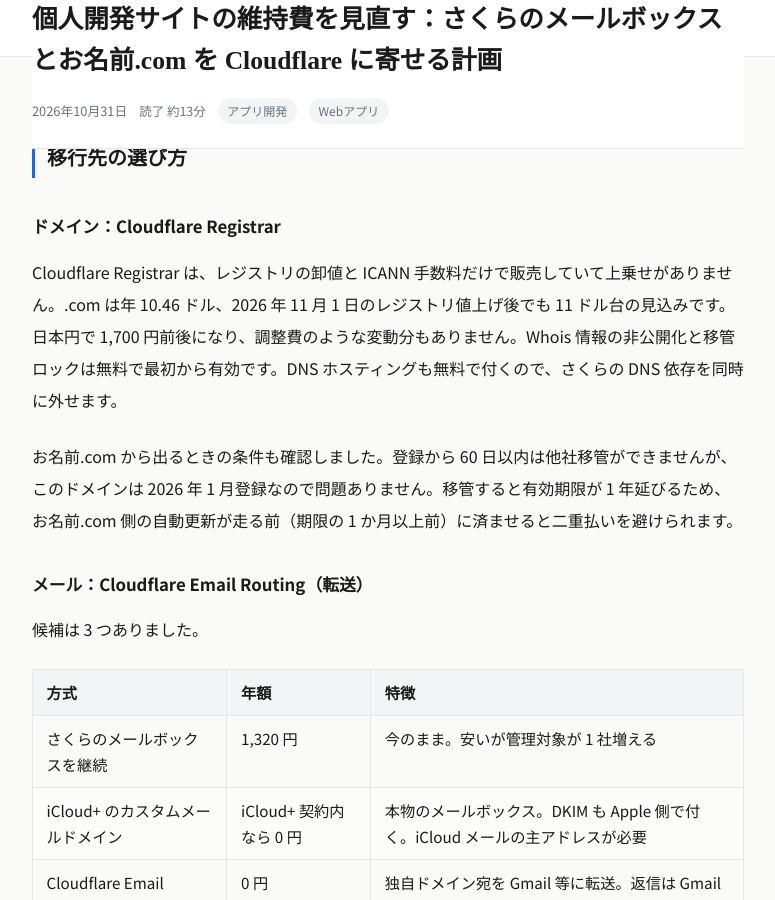
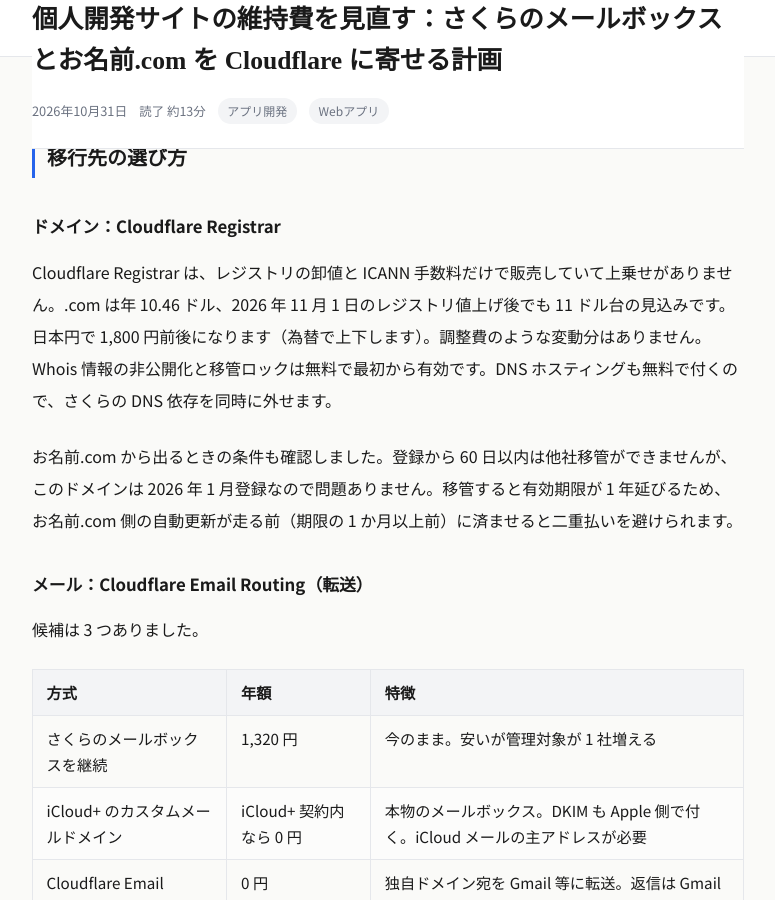
Before and after one commit to wat--/app-policies, a Jekyll site: the page built from _posts/2026-10-31-tail-studio-domain-mail-migration.md, in a window 1280 px wide and 900 px high, scrolled down 3578 px. Shown: the whole window, without its empty margins (252-1027 px from the left). Built offline with Jekyll 4.4.1, drawn with Linux system fonts in a browser that asks for light colours; a script that is not in the unit is left out; some of the changed text lies outside the part shown.

Commit message:
ブログ: 移行後の年額を為替を踏まえて約1,800円に修正
Co-Authored-By: Claude Sonnet 5.5 <noreply@anthropic.com>

```diff
--- a/_posts/2026-10-31-tail-studio-domain-mail-migration.md
+++ b/_posts/2026-10-31-tail-studio-domain-mail-migration.md
@@ -74,7 +74,7 @@ curl -sI https://tail-studio.com/ | grep -i server
 
 ### ドメイン：Cloudflare Registrar
 
-Cloudflare Registrar は、レジストリの卸値と ICANN 手数料だけで販売していて上乗せがありません。.com は年 10.46 ドル、2026 年 11 月 1 日のレジストリ値上げ後でも 11 ドル台の見込みです。日本円で 1,700 円前後になり、調整費のような変動分もありません。Whois 情報の非公開化と移管ロックは無料で最初から有効です。DNS ホスティングも無料で付くので、さくらの DNS 依存を同時に外せます。
+Cloudflare Registrar は、レジストリの卸値と ICANN 手数料だけで販売していて上乗せがありません。.com は年 10.46 ドル、2026 年 11 月 1 日のレジストリ値上げ後でも 11 ドル台の見込みです。日本円で 1,800 円前後になります（為替で上下します）。調整費のような変動分はありません。Whois 情報の非公開化と移管ロックは無料で最初から有効です。DNS ホスティングも無料で付くので、さくらの DNS 依存を同時に外せます。
 
 お名前.com から出るときの条件も確認しました。登録から 60 日以内は他社移管ができませんが、このドメインは 2026 年 1 月登録なので問題ありません。移管すると有効期限が 1 年延びるため、お名前.com 側の自動更新が走る前（期限の 1 か月以上前）に済ませると二重払いを避けられます。
 
@@ -103,7 +103,7 @@ Cloudflare Registrar は、レジストリの卸値と ICANN 手数料だけで
 5. **さくらのメールボックスを解約する**。Web とメールが Cloudflare 経由で動いていることを数日確認してからにします。必要なら、解約前にメールソフトから既存メールを書き出しておきます。
 6. **お名前.com の自動更新を止めて退会する**。移管完了後、二重請求がないことを確認します。
 
-移行後の年額は 1,700 円前後、現状の半分以下になる見込みです。
+移行後の年額は 1,800 円前後、現状のおよそ半分になる見込みです。
 
 ## App Store 側への影響
 
@@ -123,7 +123,7 @@ App Store Connect に登録しているサポート用メールアドレス、
 | DNS | さくら | Cloudflare |
 | メール受信 | さくらのメールボックス | Cloudflare Email Routing で Gmail に転送 |
 | メール送信 | さくらの SMTP | Gmail の「別のアドレスから送信」 |
-| 年額 | 約 3,500〜4,000 円 | 約 1,700 円 |
+| 年額 | 約 3,500〜4,000 円 | 約 1,800 円（為替で変動） |
 
 移管料は 10.46 ドルでした。.com のレジストリ値上げは 11 月 1 日で、前日に済ませたので 0.71 ドル安くなりました。さくらのメールボックスは、払い済みの 2027 年 1 月 15 日で終了します。
 
```
Also changed, not shown: other parts of _posts/2026-10-31-tail-studio-domain-mail-migration.md (+2 -2 lines).
